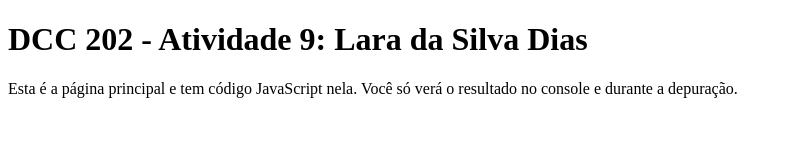
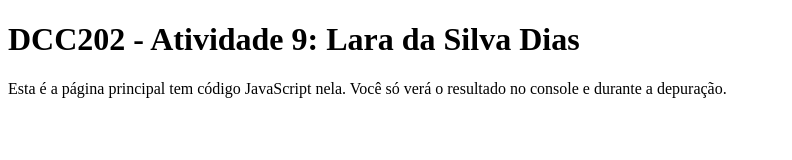
Before and after one commit to ufjf-dcc202/ufjf-dcc202-2023-3-a-atv9-Lara-Dias, a website: page index.html in a window 1280 px wide. Shown: the whole page, without its empty margins (0-792 px from the left). Drawn offline with Linux system fonts and the light colour scheme.

Commit message:
ajustes index.html passando em todos os testes

```diff
--- a/index.html
+++ b/index.html
@@ -3,12 +3,12 @@
 <head>
     <meta charset="UTF-8">
     <meta name="viewport" content="width=device-width, initial-scale=1.0">
-    <title>DCC 202 - Atividade 9: Lara da Silva Dias</title>
+    <title>DCC202 - Atividade 9: Lara da Silva Dias</title>
 </head>
 <body>
     <main>
-        <h1>DCC 202 - Atividade 9: Lara da Silva Dias</h1>
-        <p> Esta é a página principal e tem código JavaScript nela. Você só verá o resultado no console e durante a depuração.</p>
+        <h1>DCC202 - Atividade 9: Lara da Silva Dias</h1>
+        <p>Esta é a página principal tem código JavaScript nela. Você só verá o resultado no console e durante a depuração.</p>
     </main>
     <script>
         let maria = 1;
@@ -16,12 +16,12 @@
         deJoaoParaMaria();
         deMariaParaJoao();
 
-        function deJoaoParaMaria {
+        function deJoaoParaMaria () {
             maria = maria + joao;
             joao = 0;
         }
 
-        function deMariaParaJoao{
+        function deMariaParaJoao () {
             joao = joao + maria;
             maria = 0;
         }
```
